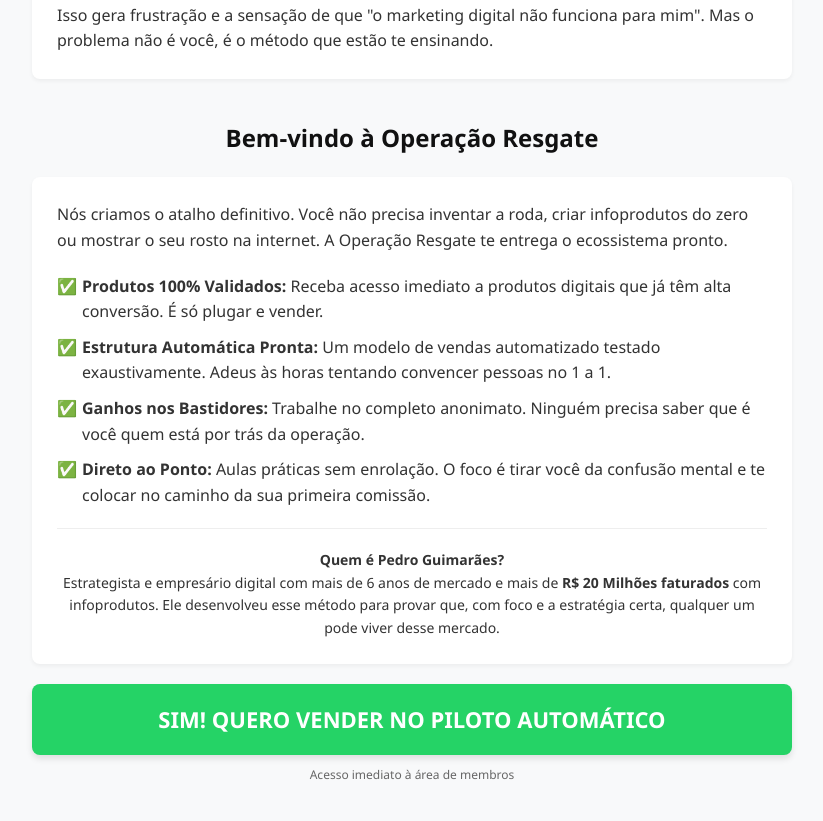
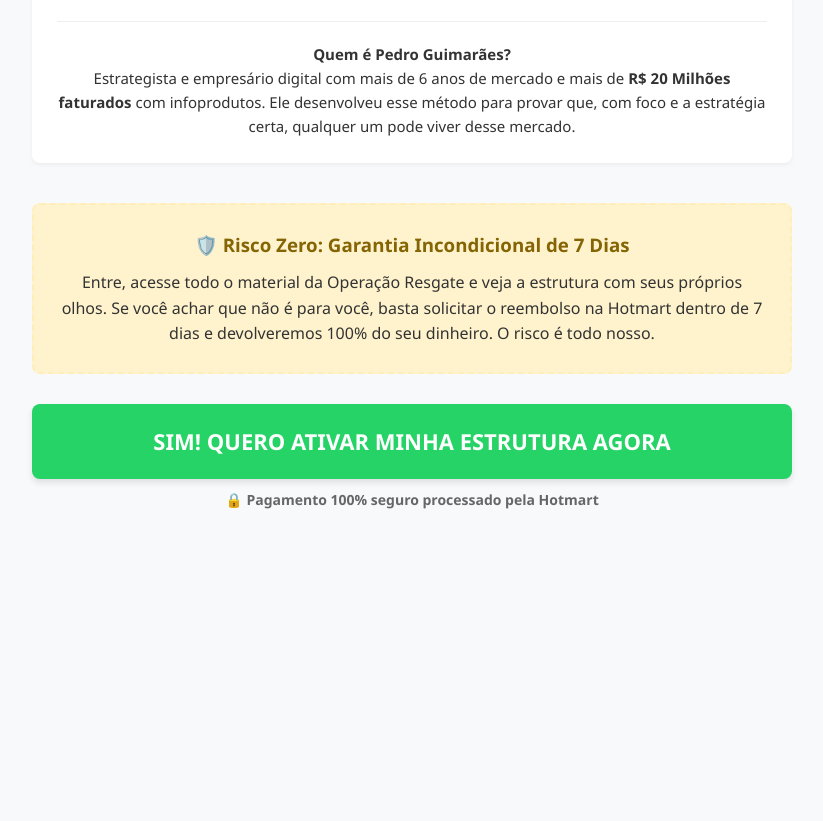
Before and after one commit to Raimundodia/Opera-o-de-venda-, a plain HTML site: page index.html in a window 1280 px wide. Shown: the part 1037-1858 px from the top of the page, without its empty margins (228-1051 px from the left). After the commit the page ends 1609 px from the top, so only its background shows below. Drawn offline with Linux system fonts and the light colour scheme.

Commit message:
Refactor styles and update call to action
Updated styles for header, buttons, and text elements. Removed media section and added final call to action.

```diff
--- a/index.html
+++ b/index.html
@@ -11,31 +11,28 @@
         .container { width: 100%; max-width: 800px; margin: 0 auto; padding: 20px; }
 
         /* Cabeçalho e Promessa */
-        .header { text-align: center; margin-top: 40px; margin-bottom: 30px; }
+        .header { text-align: center; margin-top: 40px; margin-bottom: 40px; }
         .headline { font-size: 28px; font-weight: 800; color: #111; line-height: 1.2; margin-bottom: 15px; }
         .subheadline { font-size: 18px; color: #555; }
         .highlight { color: #e53e3e; text-decoration: underline; }
 
-        /* Área de Vídeo/Imagem */
-        .media-box { width: 100%; background: #000; aspect-ratio: 16/9; border-radius: 8px; margin-bottom: 30px; display: flex; align-items: center; justify-content: center; color: #fff; font-weight: bold; overflow: hidden; }
-        .media-box img { width: 100%; height: 100%; object-fit: cover; }
-
         /* Botão de Compra */
-        .cta-btn { display: block; width: 100%; background-color: #25D366; color: #fff; text-align: center; padding: 18px; font-size: 22px; font-weight: bold; border-radius: 8px; text-decoration: none; box-shadow: 0 4px 6px rgba(0,0,0,0.1); margin-bottom: 10px; transition: transform 0.2s; }
+        .cta-btn { display: block; width: 100%; background-color: #25D366; color: #fff; text-align: center; padding: 20px; font-size: 22px; font-weight: bold; border-radius: 8px; text-decoration: none; box-shadow: 0 4px 6px rgba(0,0,0,0.1); margin-top: 30px; margin-bottom: 10px; transition: transform 0.2s; }
         .cta-btn:active { transform: scale(0.98); }
-        .secure-text { text-align: center; font-size: 12px; color: #666; margin-bottom: 40px; }
+        .secure-text { text-align: center; font-size: 14px; color: #666; margin-bottom: 40px; font-weight: bold; }
 
         /* Seções de Texto */
         .section-title { font-size: 24px; font-weight: bold; text-align: center; margin: 40px 0 20px; color: #111; }
-        .text-block { background: #fff; padding: 25px; border-radius: 8px; box-shadow: 0 2px 4px rgba(0,0,0,0.05); margin-bottom: 20px; }
+        .text-block { background: #fff; padding: 25px; border-radius: 8px; box-shadow: 0 2px 4px rgba(0,0,0,0.05); margin-bottom: 20px; font-size: 17px; }
         .check-list { list-style: none; margin: 20px 0; }
-        .check-list li { margin-bottom: 10px; padding-left: 25px; position: relative; font-size: 16px; }
+        .check-list li { margin-bottom: 15px; padding-left: 30px; position: relative; font-size: 17px; }
         .check-list li::before { content: '✅'; position: absolute; left: 0; }
 
-        .authority { text-align: center; font-size: 14px; margin-top: 20px; padding-top: 20px; border-top: 1px solid #eee; }
+        .authority { text-align: center; font-size: 15px; margin-top: 30px; padding-top: 20px; border-top: 1px solid #eee; }
 
         /* Garantia */
-        .guarantee { background: #fff3cd; border: 2px dashed #ffeeba; padding: 20px; text-align: center; border-radius: 8px; margin: 40px 0; }
+        .guarantee { background: #fff3cd; border: 2px dashed #ffeeba; padding: 25px; text-align: center; border-radius: 8px; margin: 40px 0 20px; }
+        .guarantee h3 { color: #856404; margin-bottom: 10px; }
     </style>
 </head>
 <body>
@@ -46,16 +43,6 @@
             <h1 class="headline">Descubra como gerar suas primeiras vendas na internet <span class="highlight">sem precisar aparecer</span> ou criar produtos do zero.</h1>
             <p class="subheadline">O passo a passo validado para ativar uma estrutura automática e começar a lucrar, mesmo que você não saiba nada de marketing.</p>
         </div>
-
-        <!-- VÍDEO OU IMAGEM -->
-        <div class="media-box">
-            <!-- DICA: Troque o link da imagem abaixo por uma imagem real do produto depois -->
-            <img src="https://via.placeholder.com/800x450.png?text=Assista+ao+V%C3%ADdeo+da+Opera%C3%A7%C3%A3o+Resgate" alt="Apresentação Operação Resgate">
-        </div>
-
-        <!-- CALL TO ACTION 1 -->
-        <a href="https://go.hotmart.com/N107760392K?ap=7c3a" class="cta-btn" target="_blank">QUERO ATIVAR MINHA ESTRUTURA AGORA</a>
-        <p class="secure-text">🔒 Pagamento 100% seguro processado pela Hotmart</p>
 
         <!-- PROBLEMA E AGITAÇÃO -->
         <div class="text-block">
@@ -82,16 +69,16 @@
             </div>
         </div>
 
-        <!-- CALL TO ACTION 2 -->
-        <a href="https://go.hotmart.com/N107760392K?ap=7c3a" class="cta-btn" target="_blank">SIM! QUERO VENDER NO PILOTO AUTOMÁTICO</a>
-        <p class="secure-text">Acesso imediato à área de membros</p>
-
         <!-- GARANTIA -->
         <div class="guarantee">
             <h3>🛡️ Risco Zero: Garantia Incondicional de 7 Dias</h3>
             <p>Entre, acesse todo o material da Operação Resgate e veja a estrutura com seus próprios olhos. Se você achar que não é para você, basta solicitar o reembolso na Hotmart dentro de 7 dias e devolveremos 100% do seu dinheiro. O risco é todo nosso.</p>
         </div>
+
+        <!-- CALL TO ACTION FINAL ÚNICO -->
+        <a href="https://go.hotmart.com/N107760392K?ap=7c3a" class="cta-btn" target="_blank">SIM! QUERO ATIVAR MINHA ESTRUTURA AGORA</a>
+        <p class="secure-text">🔒 Pagamento 100% seguro processado pela Hotmart</p>
     </div>
 
 </body>
-  </html>
+</html>
```
